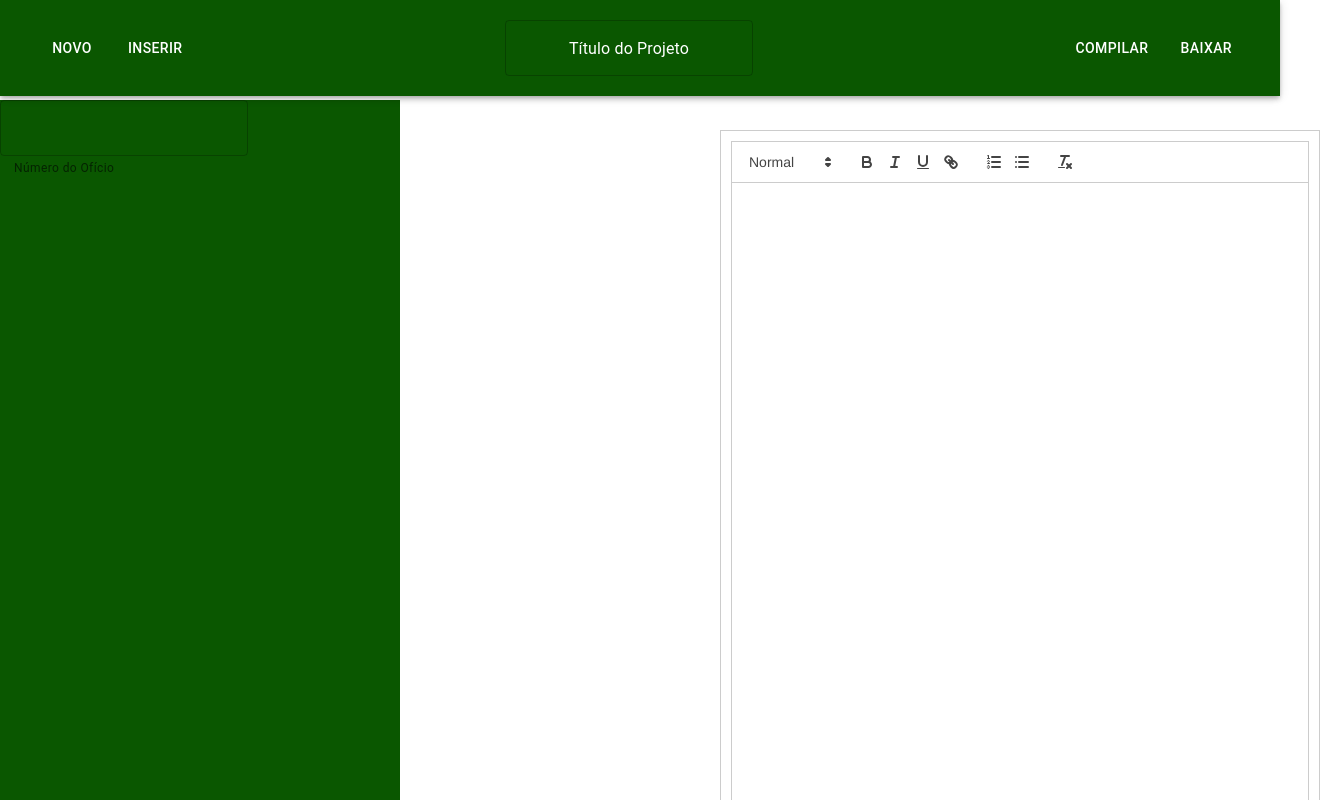
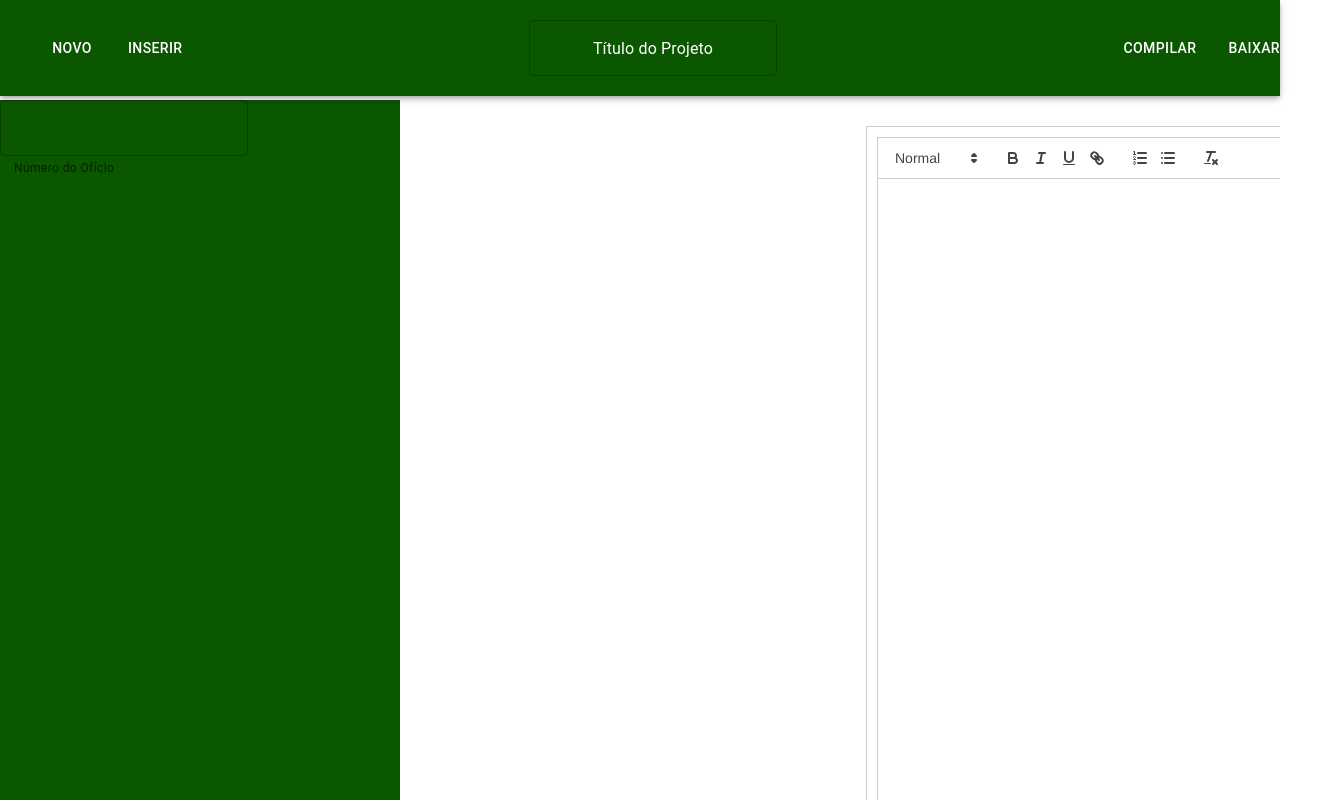
Before and after one commit to andretokumoto/TCC-FE, a React (Create React App) app in the folder my-app/: page / in a window 1280 px wide. Shown: the top 800 px of the page, 1340 px wide, since content can reach past the window. Built offline with nearby package versions, Linux system fonts and the light colour scheme.

Commit message:
posicionamento da barra lateral

```diff
--- a/my-app/src/components/menu_lateral/sideBar.jsx
+++ b/my-app/src/components/menu_lateral/sideBar.jsx
@@ -22,7 +22,6 @@
         inputProps={{
           className: 'input_text',
         }}
-
       />
     );
   };
@@ -43,7 +42,7 @@
         sx={{
           marginLeft: 0,
           width: 400,
-          height: 1000,
+          height: '100vh',
           borderRadius: 0,
           bgcolor: 'primary.main',
           '&:hover': {
--- a/my-app/src/style/pages.css
+++ b/my-app/src/style/pages.css
@@ -1,29 +1,23 @@
-* {
-    box-sizing: border-box;
-}
-
-body, html {
-    margin: 0;
-    padding: 0;
-    height: 100%;
-}
-
+/* Estilos para a estrutura da página */
 .page-container {
     display: flex;
-    height: 100vh;
-}
+    height: 100vh; /* Altura total da tela */
+  }
 
-.sidebar {
-    width: 250px;
+  /* Estilos para a barra lateral fixa */
+  .sidebar {
     position: fixed;
     left: 0;
     top: 0;
-    height: 100vh;
-    padding: 0px;
-}
+    width: 400px; /* Largura fixa da barra lateral */
+    height: 100vh; /* Altura total da tela */
+    z-index: 1; /* Para garantir que fique sobre outros elementos */
+  }
 
-.file_view {
+  /* Estilos para a área de visualização do arquivo */
+  .file_view {
+    margin-left: 400px; /* Margem esquerda para empurrar o conteúdo para o lado da barra lateral */
     flex-grow: 1;
-    margin-left: 250px;
-    padding: 20px;
-}
+    padding: 1rem;
+    overflow-y: auto; /* Permitir rolagem vertical se necessário */
+  }
```
Also changed, not shown: my-app/src/pages.jsx (indentation only).
